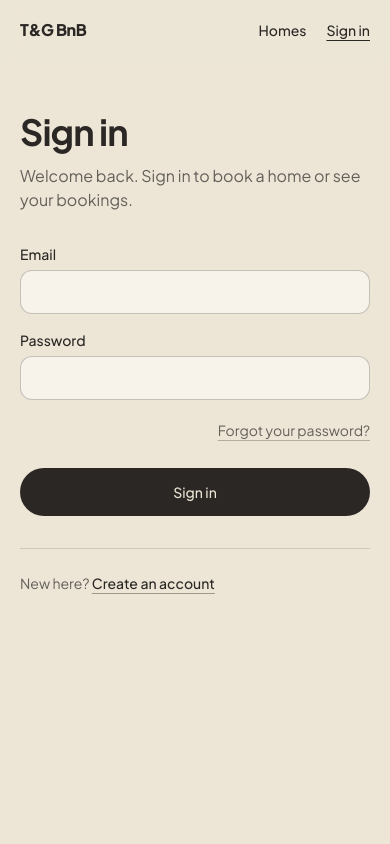
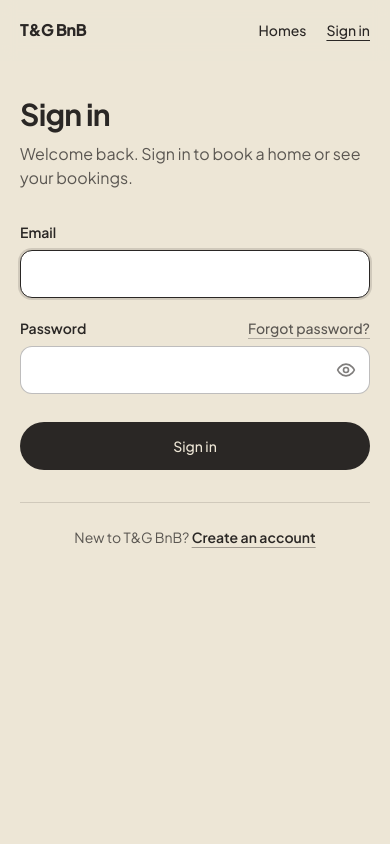
Before and after one commit to Asmadeous/Qwako, a React (Vite) app in the folder client/: page /login in a window 390 px wide. Shown: the top 844 px of the page. Built offline with nearby package versions, Linux system fonts and the light colour scheme; no server answers.

Commit message:
Rebuild sign in and sign up as a clear centred card
Solid card with white, high-contrast inputs; show/hide password; fields
checked when you leave them and on submit, with errors under each field;
a live 8-character rule on sign up; forgot password sits beside the
password label.

```diff
--- a/client/src/components/ui/AuthField.jsx
+++ b/client/src/components/ui/AuthField.jsx
@@ -1,30 +1,85 @@
-import { forwardRef } from 'react';
+import { forwardRef, useState } from 'react';
+import { Eye, EyeOff } from 'lucide-react';
 
-// Labelled input whose error text is tied to the field for screen readers.
-const AuthField = forwardRef(({ id, label, error, ...inputProps }, ref) => {
-  const errorId = `${id}-error`;
+import { cn } from '@/lib/utils';
+
+// Labelled input for the sign-in, sign-up and password pages. Password fields
+// get a show/hide button. `hint` sits under the field until an error replaces it.
+const AuthField = forwardRef(
+  (
+    {
+      id,
+      label,
+      labelAside,
+      hint,
+      error,
+      type = 'text',
+      className,
+      ...inputProps
+    },
+    ref,
+  ) => {
+    const [shown, setShown] = useState(false);
+    const isPassword = type === 'password';
+    const describedBy = error ? `${id}-error` : hint ? `${id}-hint` : undefined;
 
     return (
-    <div className="mb-4">
-      <label htmlFor={id} className="mb-1.5 block text-sm font-medium text-ink">
+      <div className={cn('mb-5', className)}>
+        <div className="mb-2 flex items-baseline justify-between gap-4">
+          <label htmlFor={id} className="text-sm font-semibold text-ink">
             {label}
           </label>
+          {labelAside}
+        </div>
+        <div className="relative">
           <input
             id={id}
             ref={ref}
+            type={isPassword && shown ? 'text' : type}
             aria-invalid={error ? 'true' : undefined}
-        aria-describedby={error ? errorId : undefined}
-        className={`!my-0 min-h-11 ${error ? 'border-red-700' : ''}`}
+            aria-describedby={describedBy}
+            className={cn(
+              '!my-0 h-12 !rounded-xl !border-ink/30 !bg-white !text-base hover:!border-ink/50 focus:!border-ink',
+              isPassword && '!pr-12',
+              error && '!border-red-700 focus:!ring-red-700/15',
+            )}
             {...inputProps}
           />
-      {error && (
-        <p id={errorId} className="mt-1.5 text-sm text-red-700">
+          {isPassword && (
+            <button
+              type="button"
+              onClick={() => setShown((value) => !value)}
+              aria-label={shown ? 'Hide password' : 'Show password'}
+              aria-pressed={shown}
+              aria-controls={id}
+              className="absolute inset-y-0 right-0 flex w-12 items-center justify-center rounded-r-xl text-ink/60 transition-colors hover:text-ink focus-visible:outline-none focus-visible:ring-2 focus-visible:ring-ink/30"
+            >
+              {shown ? (
+                <EyeOff aria-hidden className="size-5" />
+              ) : (
+                <Eye aria-hidden className="size-5" />
+              )}
+            </button>
+          )}
+        </div>
+        {error ? (
+          <p
+            id={`${id}-error`}
+            className="mt-2 text-sm font-medium text-red-700"
+          >
             {error}
           </p>
+        ) : (
+          hint && (
+            <div id={`${id}-hint`} className="mt-2 text-sm text-ink/70">
+              {hint}
+            </div>
+          )
         )}
       </div>
     );
-});
+  },
+);
 
 AuthField.displayName = 'AuthField';
 
--- a/client/src/components/ui/AuthLayout.jsx
+++ b/client/src/components/ui/AuthLayout.jsx
@@ -1,68 +1,52 @@
-import { IMG } from '@/pages/home/images';
-import { photoProps } from '@/pages/home/motion';
-
-const PHOTOS = {
-  living: {
-    id: IMG.living,
-    alt: 'Bright living room with a sofa and tall windows',
-  },
-  evening: { id: IMG.evening, alt: 'House with warm lights on in the evening' },
-  bedroom: { id: IMG.bedroom, alt: 'Made bed in a calm, light bedroom' },
-};
-
-// Shared frame for sign in, sign up and password pages: a home photo beside
-// the form on wider screens, the form alone on phones.
-const AuthLayout = ({ title, intro, photo = 'living', footer, children }) => {
-  const { id, alt } = PHOTOS[photo];
-
-  return (
-    <div className="grid grow gap-12 px-4 pb-16 pt-28 md:grid-cols-2 md:px-0 md:pb-10 md:pt-20 lg:gap-20">
-      <figure className="relative hidden overflow-hidden rounded-2xl bg-ink md:block md:h-[calc(100dvh-7.5rem)] md:max-h-[860px] md:min-h-[560px]">
-        <img
-          {...photoProps(id, 1600, '50vw')}
-          alt={alt}
-          className="absolute inset-0 h-full w-full object-cover"
-        />
-        <div className="absolute inset-0 bg-gradient-to-t from-black/60 via-black/0 to-black/0" />
-        <figcaption className="absolute inset-x-0 bottom-0 p-8 text-white lg:p-10">
-          <p className="text-3xl font-bold leading-tight tracking-tight lg:text-4xl">
-            Homes, considered.
-          </p>
-          <p className="mt-2 max-w-sm text-pretty text-white/85">
-            Holiday homes in Kenya, booked directly with the owner.
-          </p>
-        </figcaption>
-      </figure>
-
-      <div className="flex flex-col md:justify-center md:py-10">
-        <div className="w-full max-w-md md:mx-auto">
-          <h1 className="text-balance text-4xl font-bold leading-[1.1] tracking-tight lg:text-[2.75rem]">
+// Shared frame for the sign-in, sign-up and password pages: one solid card,
+// centred on the page. On phones the card's frame drops away and the form
+// runs full width.
+const AuthLayout = ({ title, intro, footer, children }) => (
+  <div className="flex grow items-start justify-center px-4 pb-16 pt-24 sm:items-center sm:pt-28">
+    <div className="w-full max-w-[440px] sm:rounded-3xl sm:border sm:border-ink/15 sm:bg-paper sm:p-10 sm:shadow-[0_24px_60px_-30px_rgba(42,39,37,0.35)]">
+      <h1 className="text-balance text-3xl font-bold leading-tight tracking-tight text-ink">
         {title}
       </h1>
-          {intro && <div className="mt-3 text-pretty text-ink/70">{intro}</div>}
+      {intro && (
+        <div className="mt-2 text-pretty text-base text-ink/75">{intro}</div>
+      )}
       <div className="mt-8">{children}</div>
       {footer && (
-            <div className="mt-8 border-t border-ink/15 pt-6 text-sm text-ink/70">
+        <div className="mt-8 border-t border-ink/15 pt-6 text-center text-sm text-ink/75">
           {footer}
         </div>
       )}
     </div>
   </div>
-    </div>
 );
-};
 
 export const authLinkClass =
-  'font-medium text-ink underline decoration-ink/40 underline-offset-4 hover:decoration-ink';
+  'font-semibold text-ink underline decoration-ink/40 underline-offset-4 hover:decoration-ink';
 
 export const FormError = ({ children }) =>
   children ? (
     <p
       role="alert"
-      className="mb-5 rounded-xl border border-red-700/40 bg-red-50 p-3 text-sm text-red-800"
+      className="mb-6 rounded-xl border border-red-700/40 bg-red-50 px-4 py-3 text-sm font-medium text-red-800"
     >
       {children}
     </p>
   ) : null;
 
+const EMAIL_FORMAT = /^[^\s@]+@[^\s@]+\.[^\s@]+$/;
+
+// Field checks run when a field loses focus and again on submit.
+export const checkField = {
+  name: (value) => (value.trim() ? '' : 'Enter your full name.'),
+  email: (value) =>
+    !value.trim()
+      ? 'Enter your email.'
+      : EMAIL_FORMAT.test(value.trim())
+        ? ''
+        : 'Enter an email like name@example.com.',
+  password: (value) => (value ? '' : 'Enter your password.'),
+  newPassword: (value) =>
+    value.length >= 8 ? '' : 'Use at least 8 characters.',
+};
+
 export default AuthLayout;
--- a/client/src/pages/ForgotPasswordPage.jsx
+++ b/client/src/pages/ForgotPasswordPage.jsx
@@ -38,7 +38,6 @@ const ForgotPasswordPage = () => {
           ? null
           : "Enter the email you signed up with and we'll send you a reset link."
       }
-      photo="bedroom"
       footer={
         <>
           Remembered it?{' '}
--- a/client/src/pages/LoginPage.jsx
+++ b/client/src/pages/LoginPage.jsx
@@ -6,16 +6,21 @@ import AuthField from '@/components/ui/AuthField';
 import AuthLayout, {
   FormError,
   authLinkClass,
+  checkField,
 } from '@/components/ui/AuthLayout';
 import Spinner from '@/components/ui/Spinner';
 import { useAuth } from '../../hooks';
 import { returnPathFrom } from '@/utils';
 import { Button } from '@/components/ui/button';
 
+const FIELDS = ['email', 'password'];
+const check = { email: checkField.email, password: checkField.password };
+
 const LoginPage = () => {
   const auth = useAuth();
   const location = useLocation();
   const [formData, setFormData] = useState({ email: '', password: '' });
+  const [fieldErrors, setFieldErrors] = useState({});
   const [formError, setFormError] = useState('');
   const [submitting, setSubmitting] = useState(false);
   const [redirect, setRedirect] = useState(false);
@@ -30,20 +35,42 @@ const LoginPage = () => {
   const handleChange = (e) => {
     const { name, value } = e.target;
     setFormData((current) => ({ ...current, [name]: value }));
+    if (fieldErrors[name])
+      setFieldErrors((current) => ({ ...current, [name]: check[name](value) }));
+  };
+
+  // Only flag a field once the guest has typed in it and moved on.
+  const handleBlur = (e) => {
+    const { name, value } = e.target;
+    if (value)
+      setFieldErrors((current) => ({ ...current, [name]: check[name](value) }));
   };
 
   const handleSubmit = async (e) => {
     e.preventDefault();
     if (inFlight.current) return;
-    inFlight.current = true;
-    setSubmitting(true);
     setFormError('');
     setFocusField(null);
 
-    const response = await auth.login(formData);
+    const errors = Object.fromEntries(
+      FIELDS.map((field) => [field, check[field](formData[field])]),
+    );
+    setFieldErrors(errors);
+    const firstInvalid = FIELDS.find((field) => errors[field]);
+    if (firstInvalid) {
+      setFocusField(firstInvalid);
+      return;
+    }
 
+    inFlight.current = true;
+    setSubmitting(true);
+    const response = await auth.login({
+      ...formData,
+      email: formData.email.trim(),
+    });
     inFlight.current = false;
     setSubmitting(false);
+
     if (response.success) {
       toast.success(response.message);
       setRedirect(true);
@@ -67,14 +94,14 @@ const LoginPage = () => {
       intro="Welcome back. Sign in to book a home or see your bookings."
       footer={
         <>
-          New here?{' '}
+          New to T&amp;G BnB?{' '}
           <Link className={authLinkClass} to="/register" state={location.state}>
             Create an account
           </Link>
         </>
       }
     >
-      <form onSubmit={handleSubmit}>
+      <form onSubmit={handleSubmit} noValidate>
         <FormError>{formError}</FormError>
         <AuthField
           id="login-email"
@@ -82,34 +109,40 @@ const LoginPage = () => {
           label="Email"
           name="email"
           type="email"
+          inputMode="email"
           autoComplete="email"
+          autoFocus
           required
           value={formData.email}
+          error={fieldErrors.email}
           onChange={handleChange}
+          onBlur={handleBlur}
         />
         <AuthField
           id="login-password"
           ref={fieldRefs.password}
           label="Password"
+          labelAside={
+            <Link
+              to="/forgot-password"
+              className="text-sm font-medium text-ink/75 underline decoration-ink/30 underline-offset-4 hover:text-ink hover:decoration-ink"
+            >
+              Forgot password?
+            </Link>
+          }
           name="password"
           type="password"
           autoComplete="current-password"
           required
           value={formData.password}
+          error={fieldErrors.password}
           onChange={handleChange}
+          onBlur={handleBlur}
         />
-        <div className="-mt-2 flex justify-end">
-          <Link
-            to="/forgot-password"
-            className="inline-flex min-h-11 items-center text-sm text-ink/70 underline decoration-ink/30 underline-offset-4 hover:text-ink hover:decoration-ink"
-          >
-            Forgot your password?
-          </Link>
-        </div>
         <Button
           type="submit"
           size="lg"
-          className="mt-4 w-full"
+          className="mt-2 w-full"
           disabled={submitting}
           aria-busy={submitting}
         >
--- a/client/src/pages/RegisterPage.jsx
+++ b/client/src/pages/RegisterPage.jsx
@@ -1,11 +1,13 @@
 import { useEffect, useRef, useState } from 'react';
 import { Link, Navigate, useLocation } from 'react-router-dom';
 import { toast } from 'react-toastify';
+import { Check } from 'lucide-react';
 
 import AuthField from '@/components/ui/AuthField';
 import AuthLayout, {
   FormError,
   authLinkClass,
+  checkField,
 } from '@/components/ui/AuthLayout';
 import Spinner from '@/components/ui/Spinner';
 import { useAuth } from '../../hooks';
@@ -13,6 +15,11 @@ import { returnPathFrom } from '@/utils';
 import { Button } from '@/components/ui/button';
 
 const FIELDS = ['name', 'email', 'password'];
+const check = {
+  name: checkField.name,
+  email: checkField.email,
+  password: checkField.newPassword,
+};
 
 const RegisterPage = () => {
   const auth = useAuth();
@@ -32,42 +39,63 @@ const RegisterPage = () => {
     email: useRef(null),
     password: useRef(null),
   };
+  const [focusField, setFocusField] = useState(null);
 
-  const [failedSubmits, setFailedSubmits] = useState(0);
-
-  // Move focus only after a failed submit, not while the user edits fields.
   useEffect(() => {
-    const firstInvalid = FIELDS.find((field) => fieldErrors[field]);
-    if (firstInvalid) fieldRefs[firstInvalid].current?.focus();
-  }, [failedSubmits]);
+    if (focusField) fieldRefs[focusField].current?.focus();
+  }, [focusField]);
 
   const handleChange = (e) => {
     const { name, value } = e.target;
     setFormData((current) => ({ ...current, [name]: value }));
-    if (fieldErrors[name]) {
-      setFieldErrors(({ [name]: _cleared, ...rest }) => rest);
-    }
+    if (fieldErrors[name])
+      setFieldErrors((current) => ({ ...current, [name]: check[name](value) }));
+  };
+
+  // Only flag a field once the guest has typed in it and moved on.
+  const handleBlur = (e) => {
+    const { name, value } = e.target;
+    if (value)
+      setFieldErrors((current) => ({ ...current, [name]: check[name](value) }));
   };
 
   const handleSubmit = async (e) => {
     e.preventDefault();
     if (inFlight.current) return;
+    setFormError('');
+    setFocusField(null);
+
+    const errors = Object.fromEntries(
+      FIELDS.map((field) => [field, check[field](formData[field])]),
+    );
+    setFieldErrors(errors);
+    const firstInvalid = FIELDS.find((field) => errors[field]);
+    if (firstInvalid) {
+      setFocusField(firstInvalid);
+      return;
+    }
+
     inFlight.current = true;
     setSubmitting(true);
-    setFormError('');
-
-    const response = await auth.register(formData);
-
+    const response = await auth.register({
+      ...formData,
+      name: formData.name.trim(),
+      email: formData.email.trim(),
+    });
     inFlight.current = false;
     setSubmitting(false);
+
     if (response.success) {
       toast.success(response.message);
       setRedirect(true);
       return;
     }
-    setFieldErrors(response.fieldErrors);
-    setFormError(response.message);
-    setFailedSubmits((count) => count + 1);
+    const serverErrors = response.fieldErrors || {};
+    setFieldErrors(serverErrors);
+    const firstServerError = FIELDS.find((field) => serverErrors[field]);
+    // Field problems show under their field; anything else shows at the top.
+    if (firstServerError) setFocusField(firstServerError);
+    else setFormError(response.message);
   };
 
   if (redirect)
@@ -75,11 +103,12 @@ const RegisterPage = () => {
   if (auth.loading) return <Spinner />;
   if (auth.user) return <Navigate to="/account" />;
 
+  const longEnough = formData.password.length >= 8;
+
   return (
     <AuthLayout
       title="Create an account"
       intro="Book homes directly with the owner. It takes a minute."
-      photo="evening"
       footer={
         <>
           Already have an account?{' '}
@@ -89,7 +118,7 @@ const RegisterPage = () => {
         </>
       }
     >
-      <form onSubmit={handleSubmit}>
+      <form onSubmit={handleSubmit} noValidate>
         <FormError>{formError}</FormError>
         <AuthField
           id="register-name"
@@ -98,11 +127,13 @@ const RegisterPage = () => {
           name="name"
           type="text"
           autoComplete="name"
+          autoFocus
           required
           maxLength={100}
           value={formData.name}
           error={fieldErrors.name}
           onChange={handleChange}
+          onBlur={handleBlur}
         />
         <AuthField
           id="register-email"
@@ -110,30 +141,46 @@ const RegisterPage = () => {
           label="Email"
           name="email"
           type="email"
+          inputMode="email"
           autoComplete="email"
           required
           value={formData.email}
           error={fieldErrors.email}
           onChange={handleChange}
+          onBlur={handleBlur}
         />
         <AuthField
           id="register-password"
           ref={fieldRefs.password}
-          label="Password (at least 8 characters)"
+          label="Password"
           name="password"
           type="password"
           autoComplete="new-password"
           required
-          minLength={8}
           maxLength={72}
           value={formData.password}
           error={fieldErrors.password}
+          hint={
+            <span
+              className={`inline-flex items-center gap-1.5 ${longEnough ? 'font-medium text-ink' : ''}`}
+            >
+              {longEnough && (
+                <Check
+                  aria-hidden
+                  strokeWidth={2.5}
+                  className="size-4 text-emerald-700"
+                />
+              )}
+              At least 8 characters
+            </span>
+          }
           onChange={handleChange}
+          onBlur={handleBlur}
         />
         <Button
           type="submit"
           size="lg"
-          className="mt-4 w-full"
+          className="mt-2 w-full"
           disabled={submitting}
           aria-busy={submitting}
         >
--- a/client/src/pages/ResetPasswordPage.jsx
+++ b/client/src/pages/ResetPasswordPage.jsx
@@ -53,7 +53,6 @@ const ResetPasswordPage = () => {
           ? null
           : "Use at least 8 characters. You'll be signed out on other devices."
       }
-      photo="bedroom"
     >
       {expired ? (
         <div role="alert">
```
Lines whose indentation alone changed are shown as unchanged.
